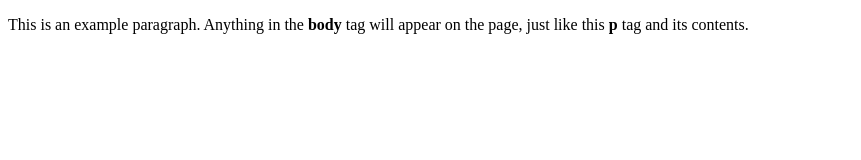
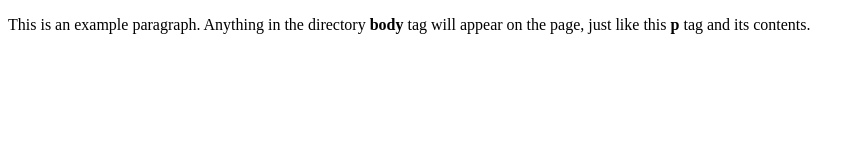
Before and after one commit to rajeshkpatil1993/git-demo, a plain HTML site: page index.html in a window 1280 px wide. Shown: the whole page, without its empty margins (0-861 px from the left). Drawn offline with Linux system fonts and the light colour scheme.

Commit message:
changes committed

```diff
--- a/index.html
+++ b/index.html
@@ -4,6 +4,6 @@
     <title>This is the title of the webpage!</title>
   </head>
   <body>
-    <p>This is an example paragraph. Anything in the <strong>body</strong> tag will appear on the page, just like this <strong>p</strong> tag and its contents.</p>
+    <p>This is an example paragraph. Anything in the directory <strong>body</strong> tag will appear on the page, just like this <strong>p</strong> tag and its contents.</p>
   </body>
 </html>
```
Also changed, not shown: README.txt.
